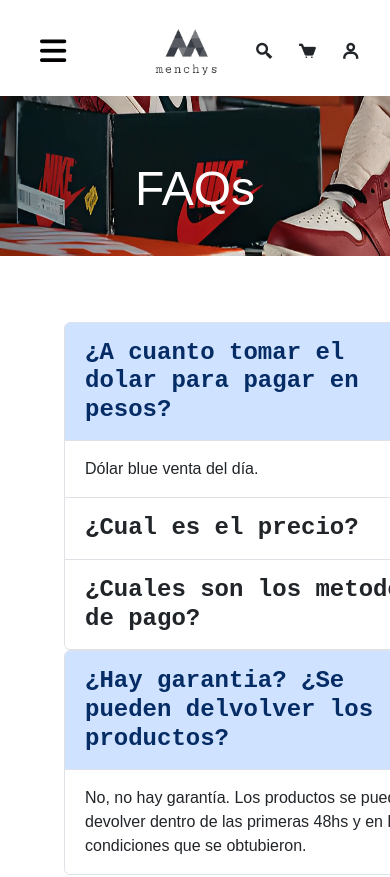
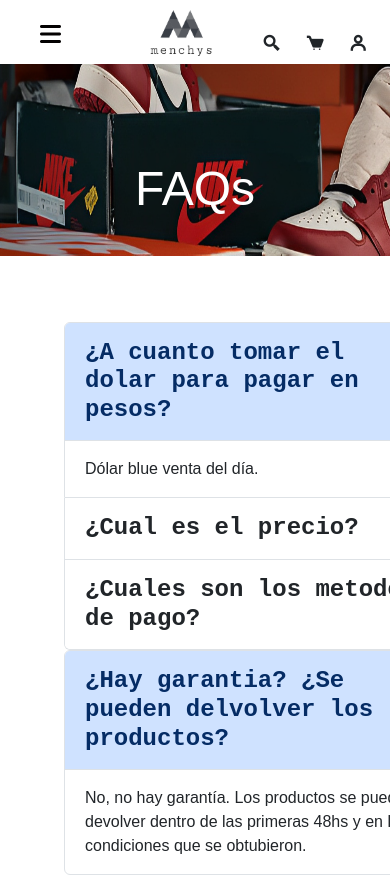
Before and after one commit to TomasNavatta/ecommerce-ropa, a plain HTML site: page pages/preguntasFrecuentes.html in a window 390 px wide. Shown: the top 877 px of the page. Drawn offline with nearby package versions, Linux system fonts and the light colour scheme.

Commit message:
header responsive

```diff
--- a/css/styles.css
+++ b/css/styles.css
@@ -1072,30 +1072,31 @@ button:hover{
         width: 4rem;
         height: 3rem;
         position: relative;
-        top: 0.7rem;
+        bottom: 0.5rem;
         left: 5.5rem;
 
     }
 
+
+
     .search{
         font-size: 1.2rem;
        position: relative;
-       top: 1.5rem;
-       left: 7.5rem;
+
+       left: 8.3rem;
     }
 
     .compra{
         font-size: 1.2rem;
         position: relative;
-        top: 1.5rem;
-        left: 9rem;
+
+        left: 9.8rem;
     }
 
     .usuario{
         font-size: 1.2rem;
         position: relative;
-        top: 1.5rem;
-        left: 10.5rem;
+        left: 11.3rem;
     }
 
 
@@ -1242,12 +1243,13 @@ li a:hover, li.active{
 }
 
 .menu{
+    font-size: 1.5rem;
     position: relative;
-    top: 0.7rem;
+    bottom: 0.5rem
 }
 
 header{
-    height: 6rem;
+    height: 4rem;
 }
 
 .soporte{
```
